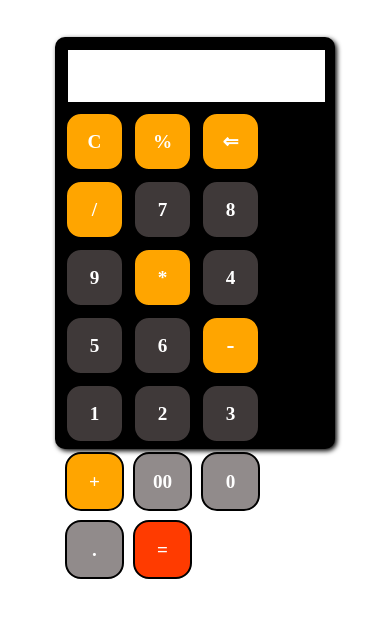
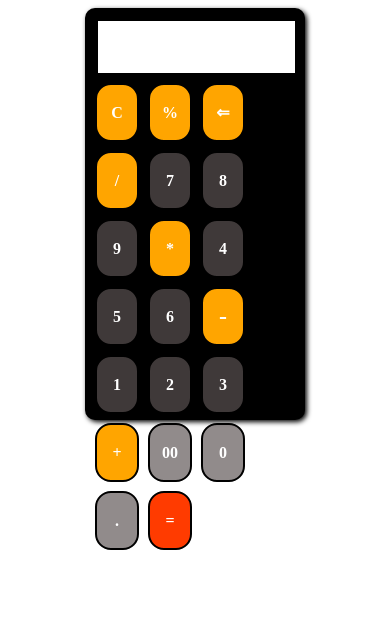
Before and after one commit to KBinduVarshitha/CODSOFT-Calculator, a plain HTML site: page index.html in a window 390 px wide. Drawn offline with Linux system fonts and the light colour scheme.

Commit message:
Update style.css

```diff
--- a/style.css
+++ b/style.css
@@ -52,3 +52,24 @@
     box-shadow: -1px -1px 2px white, 1px 1px 2px white;
     cursor: pointer;
 }
+
+
+@media (max-width: 480px)
+{
+    .outer
+    {
+        width: 200px;
+        margin: auto;
+    }
+
+    .letters
+    {
+        width: 40px;
+        font-size: medium;
+    }
+
+    .words
+    {
+        font-size: large;
+    }
+}
```
